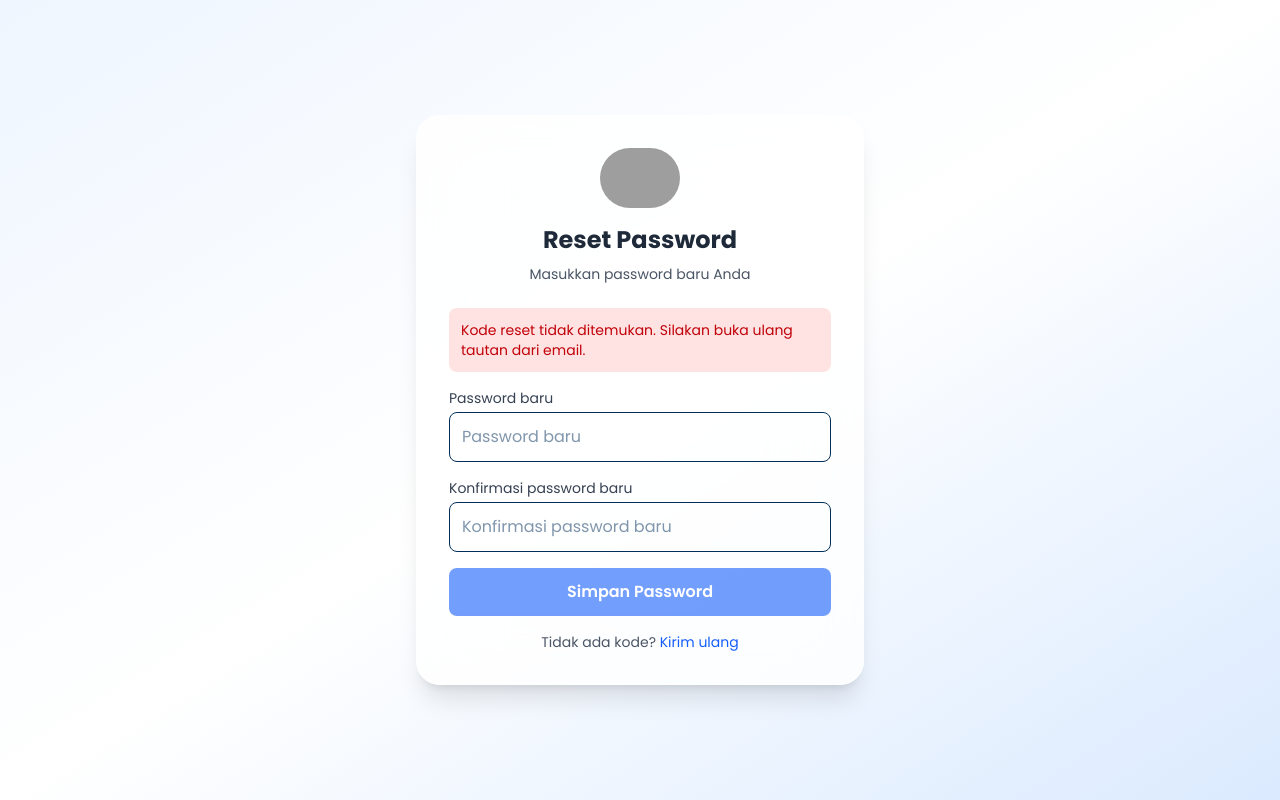
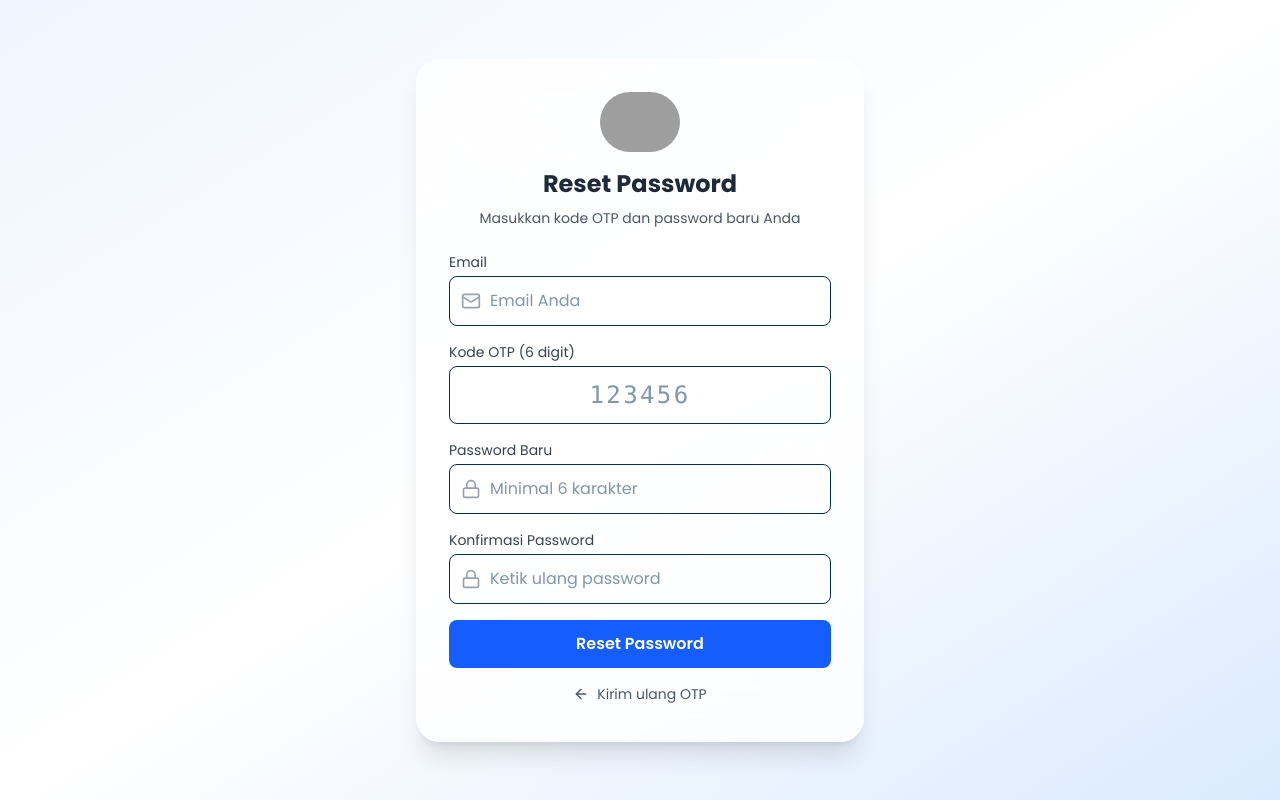
Before and after one commit to Naufal2376/ParaLaundry, a Next.js app: page /login/reset-password in a window 1280 px wide. Built offline with nearby package versions, Linux system fonts and the light colour scheme; no server answers; grey boxes are pictures that could not be loaded.

Commit message:
feat: Implement OTP-based password reset functionality and enhance metadata for SEO

```diff
--- a/src/app/login/lupa-password/page.tsx
+++ b/src/app/login/lupa-password/page.tsx
@@ -6,28 +6,38 @@ import { Mail, ArrowLeft, CheckCircle, Loader } from "lucide-react";
 import { motion } from "framer-motion";
 import Link from "next/link";
 import Image from "next/image";
-import { sendResetEmail } from "./actions";
+import { useRouter } from "next/navigation"
+import { sendOTP } from "./actions"
 
 export default function LupaPasswordPage() {
-  const [email, setEmail] = useState("");
-  const [status, setStatus] = useState<"idle" | "loading" | "success" | "error">("idle");
-  const [message, setMessage] = useState("");
+  const router = useRouter()
+  const [email, setEmail] = useState("")
+  const [status, setStatus] = useState<
+    "idle" | "loading" | "success" | "error"
+  >("idle")
+  const [message, setMessage] = useState("")
 
   const handleSubmit = async (e: React.FormEvent) => {
-    e.preventDefault();
-    setStatus("loading");
-    setMessage("");
+    e.preventDefault()
+    setStatus("loading")
+    setMessage("")
 
-    const result = await sendResetEmail(email);
+    const result = await sendOTP(email)
 
     if (result.error) {
-      setStatus("error");
-      setMessage(result.error);
+      setStatus("error")
+      setMessage(result.error)
     } else {
-      setStatus("success");
-      setMessage("Link reset password telah dikirim ke email Anda. Silakan cek inbox atau folder spam.");
+      setStatus("success")
+      setMessage(
+        "Kode OTP 6 digit telah dikirim ke email Anda. Silakan cek inbox atau folder spam."
+      )
+      // Redirect ke halaman verifikasi OTP setelah 2 detik
+      setTimeout(() => {
+        router.push(`/login/reset-password?email=${encodeURIComponent(email)}`)
+      }, 2000)
     }
-  };
+  }
 
   return (
     <div className="min-h-screen flex items-center justify-center p-4 bg-gradient-to-br from-blue-50 via-white to-blue-100">
@@ -48,9 +58,11 @@ export default function LupaPasswordPage() {
                 className="rounded-full"
               />
             </div>
-            <h1 className="text-2xl font-bold text-gray-800 mb-2">Lupa Password?</h1>
+            <h1 className="text-2xl font-bold text-gray-800 mb-2">
+              Lupa Password?
+            </h1>
             <p className="text-gray-600 text-sm">
-              Masukkan email Anda dan kami akan mengirimkan link untuk reset password
+              Masukkan email Anda dan kami akan mengirimkan kode OTP 6 digit
             </p>
           </div>
 
@@ -115,7 +127,7 @@ export default function LupaPasswordPage() {
                     Mengirim...
                   </>
                 ) : (
-                  "Kirim Link Reset Password"
+                  "Kirim Kode OTP"
                 )}
               </motion.button>
 
@@ -134,5 +146,5 @@ export default function LupaPasswordPage() {
         </div>
       </motion.div>
     </div>
-  );
+  )
 }
--- a/src/app/login/page.tsx
+++ b/src/app/login/page.tsx
@@ -19,8 +19,6 @@ import { useSearchParams } from "next/navigation";
 import Image from 'next/image';
 import Link from "next/link"
 import { useFormStatus } from "react-dom";
-
-export const dynamic = "force-dynamic";
 
 // --- 1. KOMPONEN BACKGROUND PARTIKEL ---
 const FloatingParticles = () => {
--- a/src/app/login/reset-password/actions.ts
+++ b/src/app/login/reset-password/actions.ts
@@ -2,16 +2,32 @@
 
 import { createClient } from "@/lib/supabase/server";
 
-export async function updatePassword(newPassword: string) {
-  const supabase = await createClient();
+export async function verifyOTPAndResetPassword(
+  email: string,
+  token: string,
+  newPassword: string
+) {
+  const supabase = await createClient()
 
-  const { error } = await supabase.auth.updateUser({
-    password: newPassword,
-  });
+  // Verifikasi OTP
+  const { error: verifyError } = await supabase.auth.verifyOtp({
+    email,
+    token,
+    type: "email",
+  })
 
-  if (error) {
-    return { error: "Gagal mengubah password. Silakan coba lagi." };
+  if (verifyError) {
+    return { error: "Kode OTP tidak valid atau sudah kedaluwarsa." }
   }
 
-  return { success: true };
+  // Update password setelah OTP valid
+  const { error: updateError } = await supabase.auth.updateUser({
+    password: newPassword,
+  })
+
+  if (updateError) {
+    return { error: "Gagal mengubah password. Silakan coba lagi." }
+  }
+
+  return { success: true }
 }
--- a/src/app/login/reset-password/page.tsx
+++ b/src/app/login/reset-password/page.tsx
@@ -1,92 +1,67 @@
 // src/app/login/reset-password/page.tsx
 "use client";
 
-import { useEffect, useMemo, useState, useRef } from "react"
+import { useState } from "react"
 import { useRouter, useSearchParams } from "next/navigation"
-import { createClient } from "@/lib/supabase/client"
-import { updatePassword } from "./actions"
+import { verifyOTPAndResetPassword } from "./actions"
 import Image from "next/image"
+import { Lock, Mail, ArrowLeft } from "lucide-react"
+import Link from "next/link"
 
 export default function ResetPasswordPage() {
   const searchParams = useSearchParams()
   const router = useRouter()
-  const supabase = useMemo(() => createClient(), [])
-  const [status, setStatus] = useState<
-    "exchanging" | "ready" | "submitting" | "error"
-  >("exchanging")
-  const [msg, setMsg] = useState<string>("")
+  const emailFromQuery = searchParams.get("email") || ""
+
+  const [email, setEmail] = useState(emailFromQuery)
+  const [otp, setOtp] = useState("")
   const [password, setPassword] = useState("")
   const [confirm, setConfirm] = useState("")
-  const hasExchanged = useRef(false) // Flag untuk prevent double-call di React Strict Mode
+  const [status, setStatus] = useState<
+    "idle" | "submitting" | "success" | "error"
+  >("idle")
+  const [msg, setMsg] = useState<string>("")
 
-  useEffect(() => {
-    // Prevent double execution in development (React Strict Mode)
-    if (hasExchanged.current) return
-    hasExchanged.current = true
+  const onSubmit = async (e: React.FormEvent) => {
+    e.preventDefault()
+    setMsg("")
 
-    const error = searchParams.get("error")
-    const errorDesc = searchParams.get("error_description")
-
-    // Jika Supabase sudah memberi error (expired / invalid)
-    if (error) {
-      setMsg(
-        errorDesc ||
-          "Tautan reset sudah kedaluwarsa atau tidak valid. Silakan minta tautan baru."
-      )
+    if (!email || !otp) {
+      setMsg("Email dan kode OTP harus diisi.")
       setStatus("error")
       return
     }
 
-    const codeFromQuery = searchParams.get("code")
-    const codeFromHash = new URLSearchParams(
-      window.location.hash.replace("#", "?")
-    ).get("code")
-    const code = codeFromQuery || codeFromHash
-
-    if (!code) {
-      setMsg(
-        "Kode reset tidak ditemukan. Silakan buka ulang tautan dari email."
-      )
+    if (otp.length !== 6) {
+      setMsg("Kode OTP harus 6 digit.")
       setStatus("error")
       return
     }
 
-    supabase.auth
-      .exchangeCodeForSession(code)
-      .then(({ error }: { error: any }) => {
-        if (error) {
-          setMsg(
-            "Sesi reset tidak valid atau sudah kedaluwarsa. Silakan minta tautan baru."
-          )
-          setStatus("error")
-          return
-        }
-        setStatus("ready")
-      })
-      .catch(() => {
-        setMsg("Gagal menukar kode reset. Coba lagi dari tautan email.")
-        setStatus("error")
-      })
-  }, [searchParams, supabase])
-
-  const onSubmit = async (e: React.FormEvent) => {
-    e.preventDefault()
     if (password.length < 6) {
       setMsg("Password minimal 6 karakter.")
+      setStatus("error")
       return
     }
+
     if (password !== confirm) {
       setMsg("Konfirmasi password tidak sama.")
+      setStatus("error")
       return
     }
+
     setStatus("submitting")
-    const res = await updatePassword(password)
+    const res = await verifyOTPAndResetPassword(email, otp, password)
+
     if (res?.error) {
       setMsg(res.error)
-      setStatus("ready")
+      setStatus("error")
     } else {
-      setMsg("Password berhasil diubah. Silakan login.")
-      setStatus("ready")
+      setMsg("Password berhasil diubah! Silakan login dengan password baru.")
+      setStatus("success")
+      setTimeout(() => {
+        router.push("/login")
+      }, 2000)
     }
   }
 
@@ -108,7 +83,9 @@ export default function ResetPasswordPage() {
           <h1 className="text-2xl font-bold text-gray-800 mb-2">
             Reset Password
           </h1>
-          <p className="text-gray-600 text-sm">Masukkan password baru Anda</p>
+          <p className="text-gray-600 text-sm">
+            Masukkan kode OTP dan password baru Anda
+          </p>
         </div>
 
         {msg && (
@@ -126,49 +103,104 @@ export default function ResetPasswordPage() {
         <form onSubmit={onSubmit} className="space-y-4">
           <div>
             <label className="block text-sm font-medium text-gray-700 mb-1">
-              Password baru
+              Email
+            </label>
+            <div className="relative">
+              <Mail
+                className="absolute left-3 top-1/2 -translate-y-1/2 text-gray-400"
+                size={20}
+              />
+              <input
+                type="email"
+                placeholder="Email Anda"
+                className="w-full rounded-lg border pl-10 pr-3 py-3 focus:outline-none focus:ring-2 focus:ring-blue-500"
+                value={email}
+                onChange={(e) => setEmail(e.target.value)}
+                disabled={status === "submitting" || status === "success"}
+                required
+              />
+            </div>
+          </div>
+
+          <div>
+            <label className="block text-sm font-medium text-gray-700 mb-1">
+              Kode OTP (6 digit)
             </label>
             <input
-              type="password"
-              placeholder="Password baru"
-              className="w-full rounded-lg border px-3 py-3 focus:outline-none focus:ring-2 focus:ring-blue-500"
-              value={password}
-              onChange={(e) => setPassword(e.target.value)}
-              disabled={status !== "ready" && status !== "submitting"}
+              type="text"
+              placeholder="123456"
+              maxLength={6}
+              className="w-full rounded-lg border px-3 py-3 text-center text-2xl tracking-widest font-mono focus:outline-none focus:ring-2 focus:ring-blue-500"
+              value={otp}
+              onChange={(e) => setOtp(e.target.value.replace(/\D/g, ""))}
+              disabled={status === "submitting" || status === "success"}
+              required
             />
           </div>
 
           <div>
             <label className="block text-sm font-medium text-gray-700 mb-1">
-              Konfirmasi password baru
+              Password Baru
             </label>
-            <input
-              type="password"
-              placeholder="Konfirmasi password baru"
-              className="w-full rounded-lg border px-3 py-3 focus:outline-none focus:ring-2 focus:ring-blue-500"
-              value={confirm}
-              onChange={(e) => setConfirm(e.target.value)}
-              disabled={status !== "ready" && status !== "submitting"}
-            />
+            <div className="relative">
+              <Lock
+                className="absolute left-3 top-1/2 -translate-y-1/2 text-gray-400"
+                size={20}
+              />
+              <input
+                type="password"
+                placeholder="Minimal 6 karakter"
+                className="w-full rounded-lg border pl-10 pr-3 py-3 focus:outline-none focus:ring-2 focus:ring-blue-500"
+                value={password}
+                onChange={(e) => setPassword(e.target.value)}
+                disabled={status === "submitting" || status === "success"}
+                required
+              />
+            </div>
+          </div>
+
+          <div>
+            <label className="block text-sm font-medium text-gray-700 mb-1">
+              Konfirmasi Password
+            </label>
+            <div className="relative">
+              <Lock
+                className="absolute left-3 top-1/2 -translate-y-1/2 text-gray-400"
+                size={20}
+              />
+              <input
+                type="password"
+                placeholder="Ketik ulang password"
+                className="w-full rounded-lg border pl-10 pr-3 py-3 focus:outline-none focus:ring-2 focus:ring-blue-500"
+                value={confirm}
+                onChange={(e) => setConfirm(e.target.value)}
+                disabled={status === "submitting" || status === "success"}
+                required
+              />
+            </div>
           </div>
 
           <button
             type="submit"
-            className="w-full rounded-lg bg-blue-600 text-white py-3 font-semibold disabled:opacity-60 disabled:cursor-not-allowed"
-            disabled={status !== "ready" && status !== "submitting"}
+            className="w-full rounded-lg bg-blue-600 text-white py-3 font-semibold hover:bg-blue-700 disabled:opacity-60 disabled:cursor-not-allowed transition-colors"
+            disabled={status === "submitting" || status === "success"}
           >
-            {status === "submitting" ? "Menyimpan..." : "Simpan Password"}
+            {status === "submitting"
+              ? "Memproses..."
+              : status === "success"
+              ? "Berhasil!"
+              : "Reset Password"}
           </button>
 
-          <p className="text-center text-sm text-gray-600">
-            Tidak ada kode?{" "}
-            <a
+          <div className="text-center">
+            <Link
               href="/login/lupa-password"
-              className="text-blue-600 hover:underline"
+              className="inline-flex items-center gap-2 text-sm text-gray-600 hover:text-gray-800"
             >
-              Kirim ulang
-            </a>
-          </p>
+              <ArrowLeft size={16} />
+              Kirim ulang OTP
+            </Link>
+          </div>
         </form>
       </div>
     </div>
```
Also changed, not shown: next.config.ts (+14 -1 lines), src/app/layout.tsx (+24 -3 lines), src/app/login/lupa-password/actions.ts (+10 -8 lines), src/app/page.tsx (+14 -5 lines), src/app/sitemap.ts (added, +18 -0 lines), src/components/FloatingBackgroundIcons.tsx (+27 -22 lines), public/robots.txt (added).
